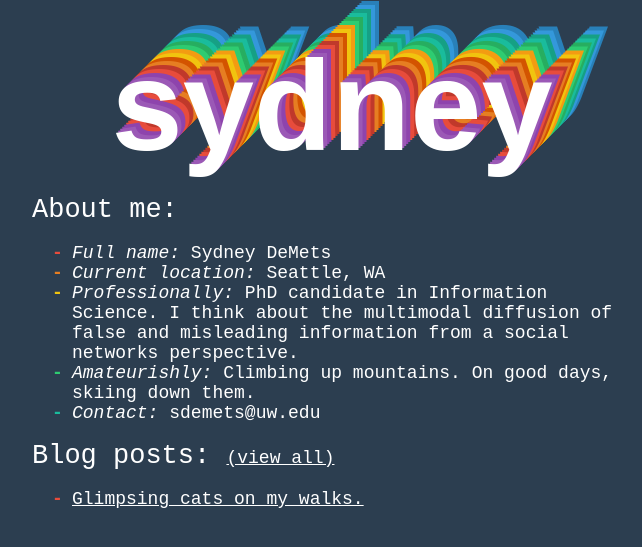
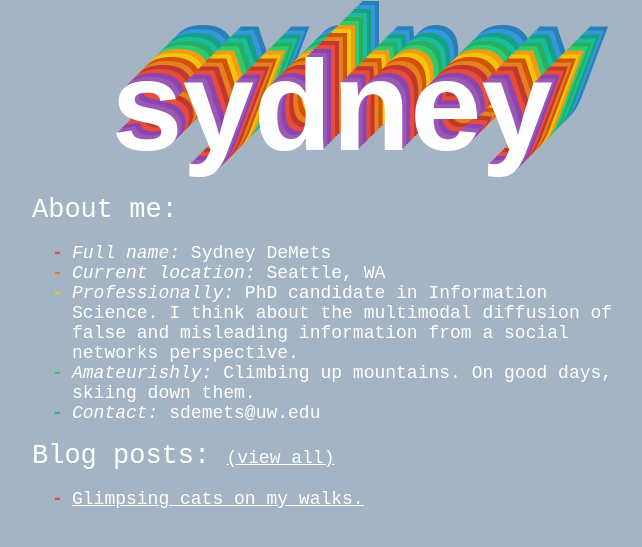
Before and after one commit to sydneyDeMets/sydneydemets.github.io, a Jekyll site: the page built from index.md, in a window 1280 px wide. Shown: the top 547 px of the page, without its empty margins (308-950 px from the left). Built offline with Jekyll 4.4.1, drawn with Linux system fonts in a browser that asks for light colours.

Commit message:
Update styles.css

```diff
--- a/assets/sydney/styles.css
+++ b/assets/sydney/styles.css
@@ -1,7 +1,7 @@
 html {
   position: relative;
   z-index: 1;
-  background: #2c3e50;
+  background: #A4B4C5;
   color: #fff;
   font-family: "roboto-mono", monospace;
   font-size: 18px;
```
